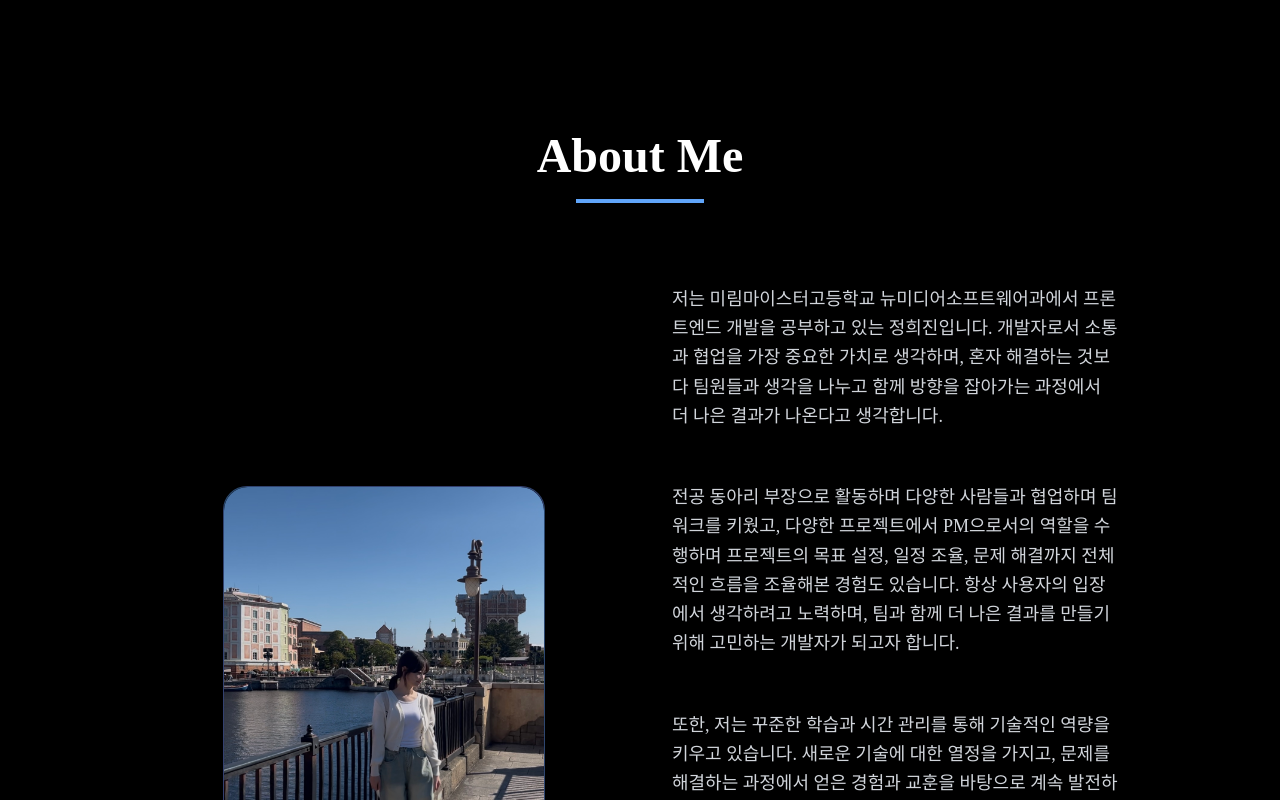
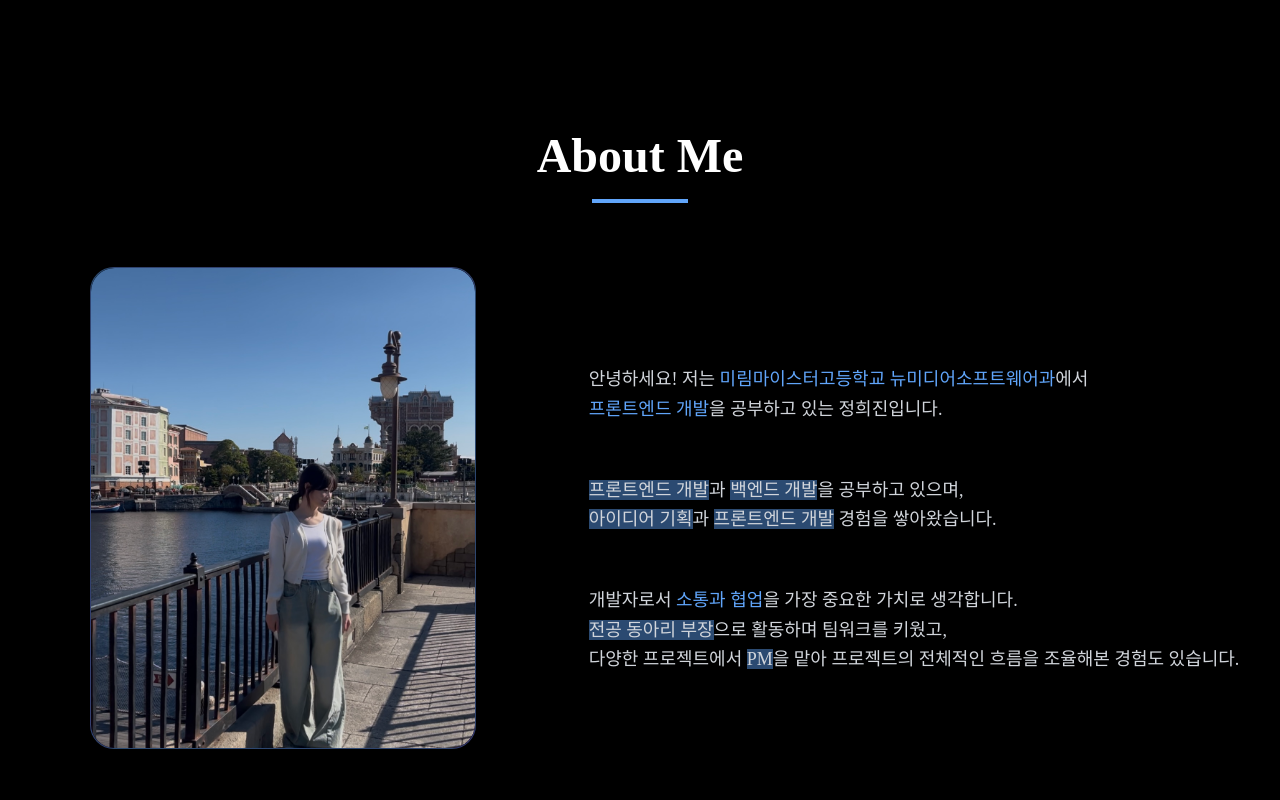
Before and after one commit to hjzhhhj/portfolio_v2, a React (Vite) app: page / in a window 1280 px wide. Shown: the part 1040-1840 px from the top of the page. Built offline with nearby package versions, Linux system fonts and the light colour scheme.

Commit message:
💡 AboutMe.tsx 수정사항 저장

```diff
--- a/src/pages/AboutMe.tsx
+++ b/src/pages/AboutMe.tsx
@@ -8,10 +8,10 @@ const AboutSection = styled.section`
 `;
 
 const MaxWidthContainer = styled.div`
-  max-width: 960px;
+  max-width: 1100px;
   margin-left: auto;
   margin-right: auto;
-  padding: 0 1.5rem;
+  padding: 0 4vw;
 `;
 
 const TitleContainer = styled(motion.div)`
@@ -24,13 +24,13 @@ const SectionTitle = styled.h2`
   @media (min-width: 768px) {
     font-size: 3rem;
   }
-  font-weight: 700;
+  font-weight: bold;
   color: white;
   margin-bottom: 1rem;
 `;
 
 const UnderlineDiv = styled.div`
-  width: 8rem;
+  width: 6rem;
   height: 0.25rem;
   background-color: #60a5fa;
   margin-left: auto;
@@ -41,21 +41,31 @@ const ContentGrid = styled.div`
   display: grid;
   gap: 4rem;
   align-items: center;
+  justify-content: center;
+  width: fit-content;
+  margin: 0 auto;
 
   @media (min-width: 768px) {
-    grid-template-columns: repeat(2, minmax(0, 1fr));
+    grid-template-columns: 24rem auto;
+  }
+
+  @media (max-width: 767px) {
+    grid-template-columns: 1fr;
+    width: 100%;
   }
 `;
 
 const ImageContainer = styled(motion.div)`
   text-align: center;
+  display: flex;
+  flex-direction: column;
+  align-items: center;
+  justify-content: center;
 `;
 
 const ImageWrapper = styled.div`
-  width: 20rem;
-  height: 25rem;
-  margin-left: auto;
-  margin-right: auto;
+  width: 24rem;
+  height: 30rem;
   margin-bottom: 1.5rem;
   border-radius: 1.5rem;
   background: linear-gradient(to bottom right, rgba(96, 165, 250, 0.2) , rgba(168, 85, 247, 0.2));
@@ -78,6 +88,8 @@ const TextContent = styled(motion.div)`
   display: flex;
   flex-direction: column;
   gap: 1.5rem;
+  text-align: left;
+  max-width: 45rem;
 `;
 
 const DescriptionWrapper = styled.div`
@@ -87,6 +99,15 @@ const DescriptionWrapper = styled.div`
   color: #d1d5db;
   line-height: 1.625;
   font-size: 1.125rem;
+`;
+
+const Highlight = styled.span`
+  color: #60a5fa;
+  font-weight: 500;
+`;
+
+const Highlight2 = styled.span`
+  background-color:rgba(96, 165, 250, 0.45);
 `;
 
 const AboutMe = () => {
@@ -119,30 +140,23 @@ const AboutMe = () => {
 
           <TextContent
             initial={{ opacity: 0, x: 50 }}
-            whileInView={{ opacity: 1, x: 0 }}
+            whileInView={{ opacity: 1, y: 0 }}
             transition={{ duration: 0.8 }}
             viewport={{ once: true }}
           >
             <DescriptionWrapper>
               <p>
-                저는 미림마이스터고등학교 뉴미디어소프트웨어과에서 프론트엔드 개발을 공부하고 있는 정희진입니다.
-                개발자로서 소통과 협업을 가장 중요한 가치로 생각하며,
-                혼자 해결하는 것보다 팀원들과 생각을 나누고 함께 방향을 잡아가는 과정에서 더 나은 결과가 나온다고 생각합니다.
+                안녕하세요! 저는 <Highlight>미림마이스터고등학교 뉴미디어소프트웨어과</Highlight>에서 <br />
+                <Highlight>프론트엔드 개발</Highlight>을 공부하고 있는 정희진입니다.
               </p>
               <p>
-                전공 동아리 부장으로 활동하며 다양한 사람들과 협업하며 팀워크를 키웠고,
-                다양한 프로젝트에서 PM으로서의 역할을 수행하며 프로젝트의 목표 설정, 일정 조율, 문제 해결까지 전체적인 흐름을 조율해본 경험도 있습니다.
-                항상 사용자의 입장에서 생각하려고 노력하며, 팀과 함께 더 나은 결과를 만들기 위해 고민하는 개발자가 되고자 합니다.
+                <Highlight2>프론트엔드 개발</Highlight2>과 <Highlight2>백엔드 개발</Highlight2>을 공부하고 있으며, <br />
+                <Highlight2>아이디어 기획</Highlight2>과 <Highlight2>프론트엔드 개발</Highlight2> 경험을 쌓아왔습니다.
               </p>
               <p>
-                또한, 저는 꾸준한 학습과 시간 관리를 통해 기술적인 역량을 키우고 있습니다.
-                새로운 기술에 대한 열정을 가지고, 문제를 해결하는 과정에서 얻은 경험과 교훈을 바탕으로 계속 발전하려고 노력합니다.
-                때로는 더 나은 해결책을 찾기 위해 실험적 접근을 시도하기도 하고, 그 과정에서 성취감을 느끼며 성장하고 있습니다.
-              </p>
-              <p>
-                제 목표는 협업을 통해 서로의 역량을 강화하며, 더 나은 결과를 만들어내는 것입니다.
-                그동안 다양한 프로젝트를 통해 팀워크의 중요성을 깨달았고, 앞으로도 팀원들과 함께 협력하며 목표를 이루는 경험을 계속 쌓아가고 싶습니다.
-                끊임없이 배우고 성장하는 개발자가 되어, 더 큰 가치를 창출하는 데 기여하고 싶습니다.
+                개발자로서 <Highlight>소통과 협업</Highlight>을 가장 중요한 가치로 생각합니다.<br />
+                <Highlight2>전공 동아리 부장</Highlight2>으로 활동하며 팀워크를 키웠고,<br />
+                다양한 프로젝트에서 <Highlight2>PM</Highlight2>을 맡아 프로젝트의 전체적인 흐름을 조율해본 경험도 있습니다.
               </p>
             </DescriptionWrapper>
           </TextContent>
```
